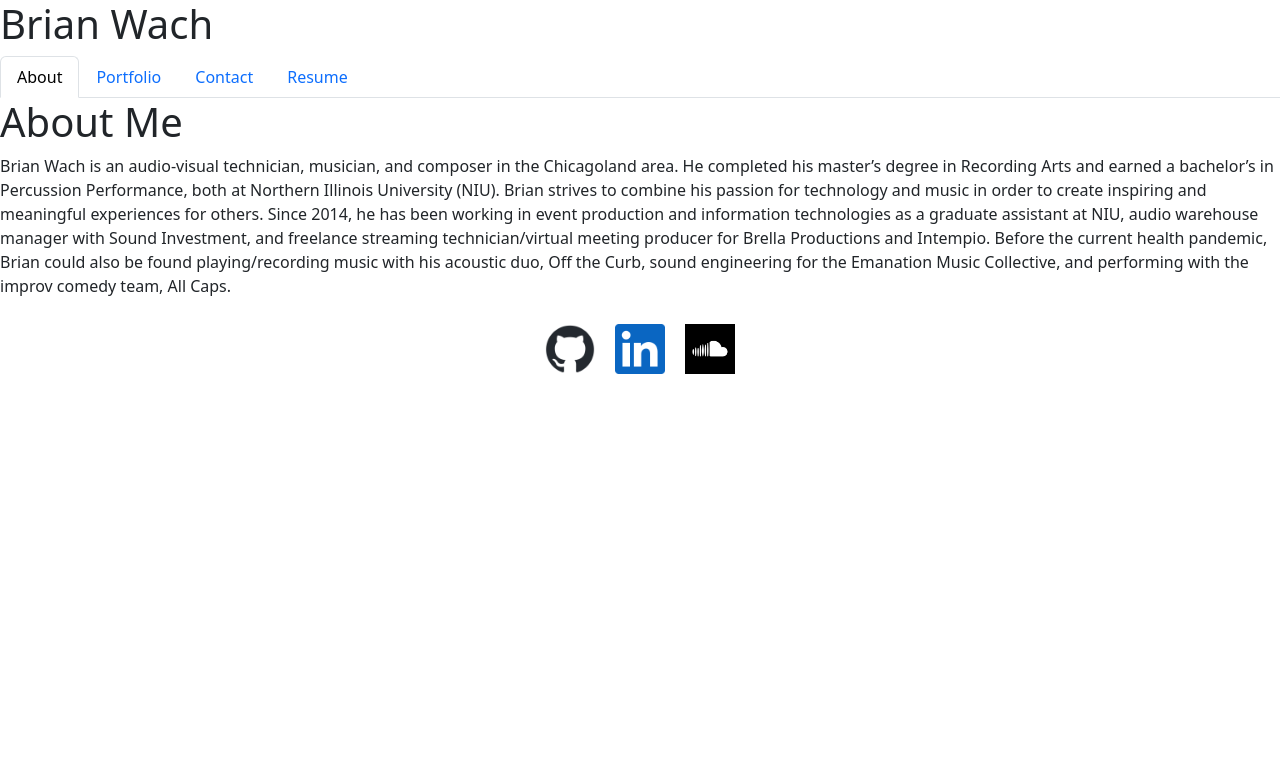
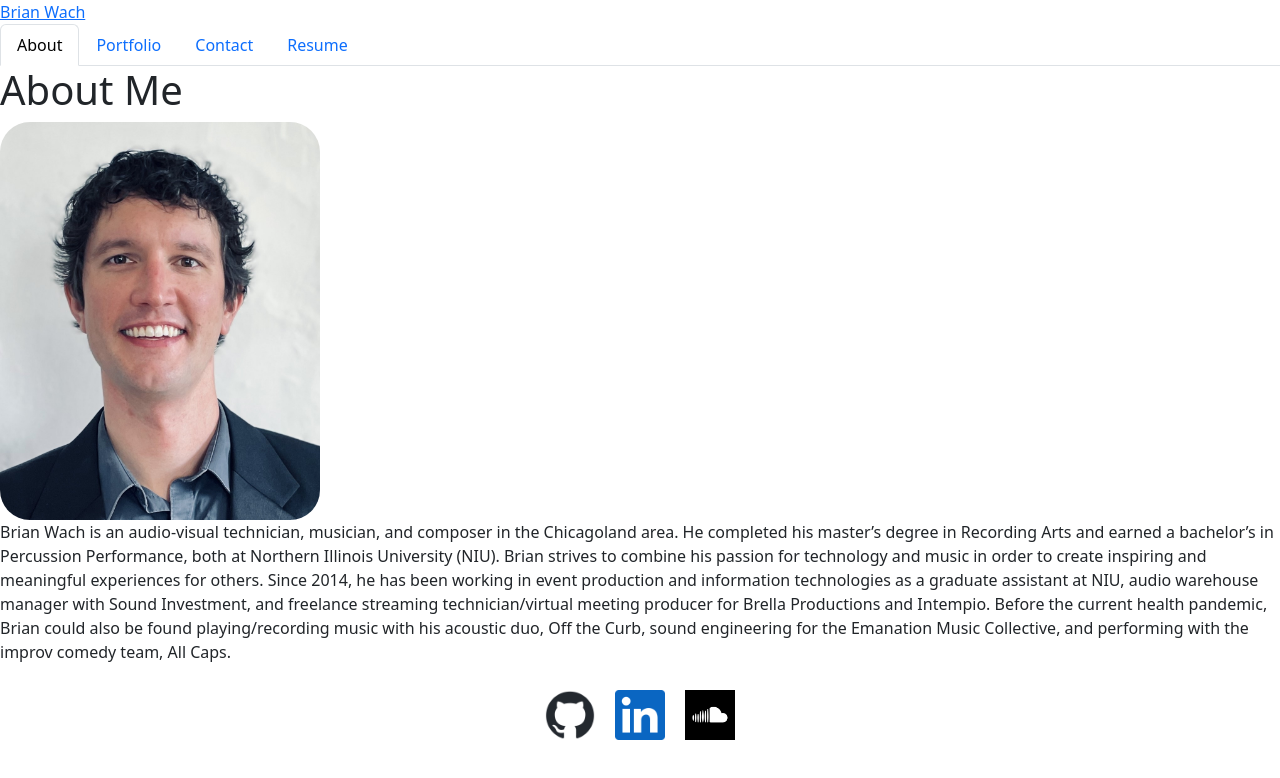
Before and after one commit to briandwach/portfolio-react, a React (Vite) app: page / in a window 1280 px wide. Shown: the top 778 px of the page. Built offline with nearby package versions, Linux system fonts and the light colour scheme.

Commit message:
Added profile picture to about page, made name in header a Link to the about page, fixed it so project names also linked to applications

```diff
--- a/src/App.css
+++ b/src/App.css
@@ -3,3 +3,8 @@
 #root {
 
 }
+
+.profilePicture {
+    max-width: 25%;
+    border-radius: 30px;
+}
--- a/src/components/Header/Header.jsx
+++ b/src/components/Header/Header.jsx
@@ -1,10 +1,14 @@
+import { Link } from 'react-router-dom';
+
 import Navigation from '../Navigation/Navigation.jsx';
 import './Header.css';
 
 function Header() {
     return (
         <div>
-            <h1>Brian Wach</h1>
+            <Link to="/">
+            Brian Wach
+             </Link>
             <Navigation />
         </div>
     );
--- a/src/components/Project/Project.jsx
+++ b/src/components/Project/Project.jsx
@@ -7,7 +7,9 @@ function Project({ name, appUrl, githubUrl, image, alt }) {
                 <img className="img-fluid" src={image} alt={alt} />
             </a>
             <div className="projectOverlay">
-                <h2 className="projectName">{name}</h2>
+                <a href={appUrl} target="_blank" rel="noopener noreferrer">
+                    <h2 className="projectName">{name}</h2>
+                </a>
                 <a href={githubUrl} target="_blank" rel="noopener noreferrer">
                     <img className="githubLogoProject align-bottom" src='/images/github-mark.png' alt='Github Invertocat logo' />
                 </a>
--- a/src/pages/About.jsx
+++ b/src/pages/About.jsx
@@ -2,6 +2,7 @@ export default function About() {
     return (
       <div>
         <h1>About Me</h1>
+            <img className="profilePicture" src='/images/headshot.jpg' alt='Headshot of Brian Wach' />
         <p>
         Brian Wach is an audio-visual technician, musician, and composer in the Chicagoland area.
         He completed his master’s degree in Recording Arts and earned a bachelor’s in Percussion Performance, both at Northern Illinois University (NIU).
```
Also changed, not shown: public/images/headshot.jpg (added).
